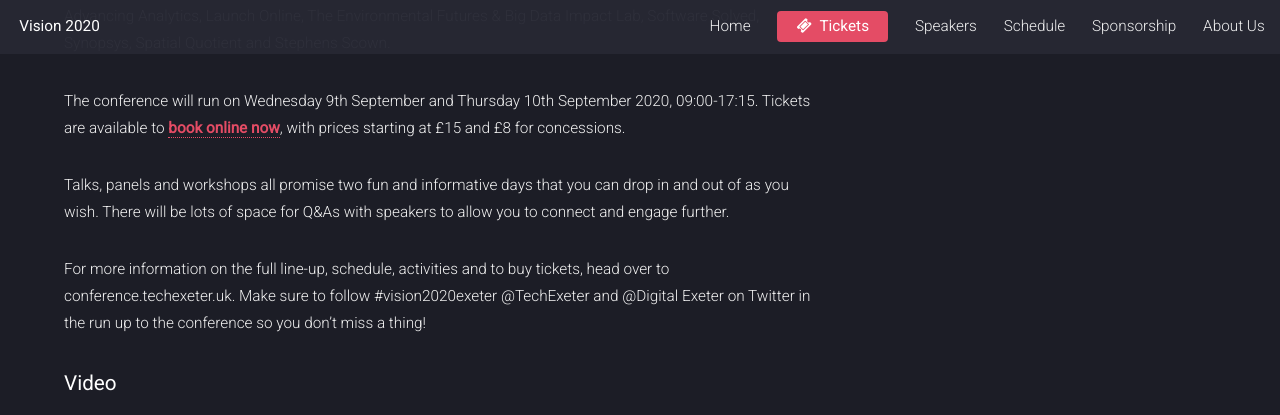
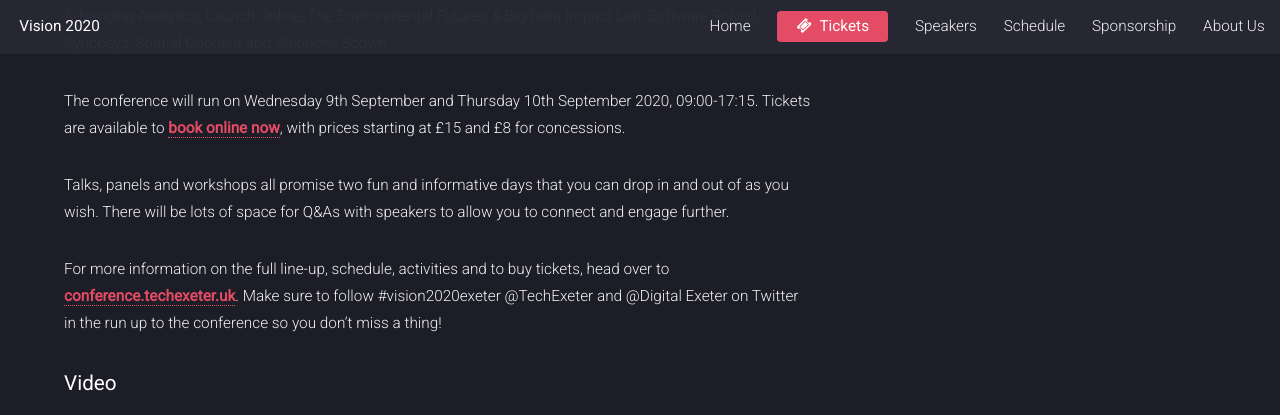
Before and after one commit to TechExeter/conference-2020, a Jekyll site: the page built from pr-kit.html, in a window 1280 px wide and 900 px high, scrolled down 1886 px, cut to the strip 0-415 px from the top of the window. Built offline with Jekyll 4.4.1, drawn with Linux system fonts in a browser that asks for light colours; some of the changed lines change nothing that is shown.

Commit message:
added URL link

```diff
--- a/pr-kit.html
+++ b/pr-kit.html
@@ -42,7 +42,7 @@
 				<p>This fantastic lineup over the two conference days would not be possible without the support of our sponsors. We are proud to say we are sponsored by a range of tech and digital companies including SETsquared, Advancing Analytics, Launch Online, The Environmental Futures & Big Data Impact Lab, Software Solved, Synopsys, Spatial Quotient and Stephens Scown. </p>
 				<p>The conference will run on Wednesday 9th September and Thursday 10th September 2020, 09:00-17:15. Tickets are available to <a href="https://conference.techexeter.uk/tickets.html">book online now</a>, with prices starting at £15 and £8 for concessions. </p>
 				<p>Talks, panels and workshops all promise two fun and informative days that you can drop in and out of as you wish. There will be lots of space for Q&As with speakers to allow you to connect and engage further. </p>
-				<p>For more information on the full line-up, schedule, activities and to buy tickets, head over to conference.techexeter.uk. Make sure to follow #vision2020exeter @TechExeter and @Digital Exeter on Twitter in the run up to the conference so you don’t miss a thing!</p>
+				<p>For more information on the full line-up, schedule, activities and to buy tickets, head over to <a href="https://conference.techexeter.uk">conference.techexeter.uk</a>. Make sure to follow #vision2020exeter @TechExeter and @Digital Exeter on Twitter in the run up to the conference so you don’t miss a thing!</p>
 
 
 
```
